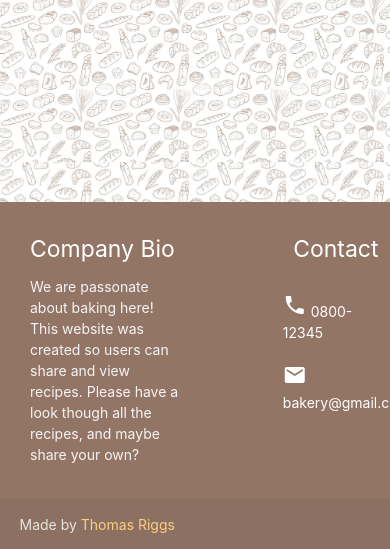
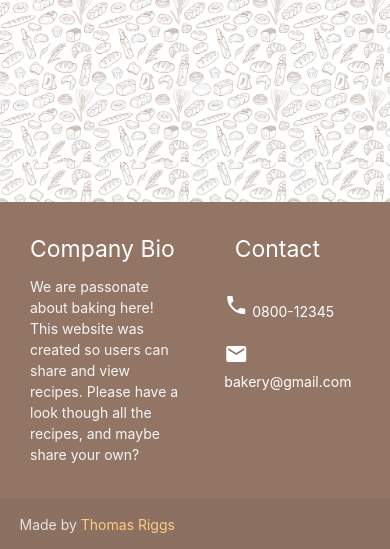
Before and after one commit to Tommahawk65/MS3, a Flask app: page / in a window 390 px wide; the page is wider, and only the part inside the window is pictured. Shown: the part 958-1507 px from the top of that part. Run offline with Flask 2, Linux system fonts and the light colour scheme; data that the repository does not hold is empty; some libraries are stand-ins or nearby versions.

Commit message:
Changed footer grid layout for better mobile formatting.

```diff
--- a/templates/base.html
+++ b/templates/base.html
@@ -3,7 +3,7 @@
 <head>
     <meta charset="UTF-8">
     <meta http-equiv="Content-Type" content="text/html; charset=UTF-8"/>
-    <meta name="viewport" content="width=device-width, initial-scale=1, "/>
+    <meta name="viewport" content="width=device-width, initial-scale=1"/>
     <meta name="description" content="An online community of backing enthusiasts, view and upload recipes on our site.">
     <link href="https://fonts.googleapis.com/icon?family=Material+Icons" rel="stylesheet">
     <link rel="stylesheet" href="https://cdnjs.cloudflare.com/ajax/libs/materialize/1.0.0/css/materialize.min.css" type="text/css">
@@ -71,7 +71,7 @@
             <h5 class="white-text">Company Bio</h5>
             <p class="grey-text text-lighten-4">We are passonate about baking here! This website was created so users can share and view recipes. Please have a look though all the recipes, and maybe share your own? </p>
           </div>
-          <div class="col s3 right">
+          <div class="col s5 m3 right">
             <h5 class="white-text">Contact</h5>
             <br>
             <div class="row">
```
